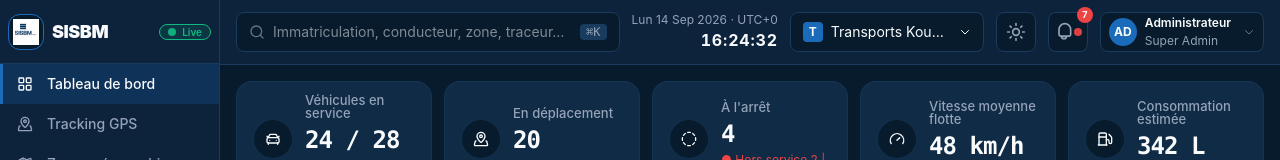
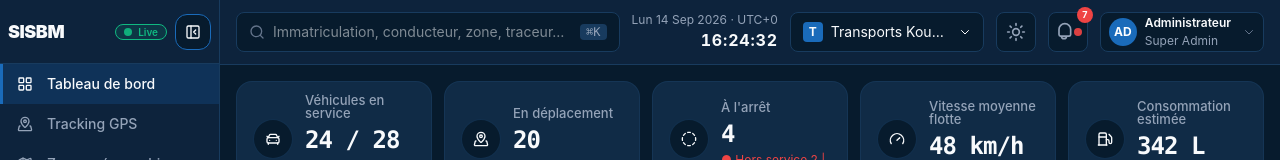
Before and after one commit to Jardel-bot888/maquette_sisbm_core, a React (Vite) app: page / in a window 1280 px wide. Shown: the top 160 px of the page. Built offline with nearby package versions, Linux system fonts and the light colour scheme.

Commit message:
feat(sidebar): bouton de repli en icone a droite du badge Live, suppression du logo

```diff
--- a/src/components/Sidebar.tsx
+++ b/src/components/Sidebar.tsx
@@ -1,7 +1,6 @@
 // ─── Barre de navigation latérale SISBM CORE ──────────────────────────────────
 import { useState } from "react";
-import { Shield } from "lucide-react";
-import logoUrl from "../../image/logo.png";
+import { PanelLeftClose, PanelLeftOpen, Shield } from "lucide-react";
 import { C, tierOrder, va } from "@/theme";
 import { navItems, userTier } from "@/data/mock";
 import { BlinkDot } from "@/ui";
@@ -13,22 +12,11 @@ export default function Sidebar({ active, setActive, tier = userTier }: { active
       className="flex flex-col h-full border-r transition-all duration-300 shrink-0"
       style={{ width: collapsed ? 56 : 220, minWidth: collapsed ? 56 : 220, background: C.sideBg, borderColor: C.sideBorder }}
     >
-      {/* Bandeau aligné sur la hauteur de la navbar (h-16) : emplacement UNIQUE de la
-          marque (logo + « SISBM » + badge Live). Le logo fait office de bouton
-          repli/dépli : la marque reste donc visible même en mode replié. */}
+      {/* Bandeau aligné sur la hauteur de la navbar (h-16) : marque « SISBM », badge Live
+          puis bouton de repli/dépli en bout de rangée (à droite). Plus aucune image de
+          logo : le repli est commandé par une icône, et le bouton reste visible —
+          recentré — en mode replié, seul moyen de redéplier la navigation. */}
       <div className="flex items-center gap-2 h-16 px-2 border-b shrink-0 overflow-hidden" style={{ borderColor: C.sideBorder }}>
-        <button
-          type="button"
-          onClick={() => setCollapsed(!collapsed)}
-          aria-label={collapsed ? "Déplier la navigation" : "Replier la navigation"}
-          aria-expanded={!collapsed}
-          title={collapsed ? "Déplier la navigation" : "Replier la navigation"}
-          className="flex h-9 w-9 items-center justify-center overflow-hidden rounded-xl border shrink-0 cursor-pointer transition-all hover:opacity-90 focus-visible:outline-2 focus-visible:outline-offset-2"
-          style={{ background: C.sideBgAlt, borderColor: collapsed ? C.sideBorder : C.sideAccent }}
-        >
-          <img src={logoUrl} alt="SISBM" className="h-full w-full object-contain p-1" />
-        </button>
-
         {!collapsed && (
           <>
             <span className="font-black text-lg leading-none tracking-tight whitespace-nowrap min-w-0 truncate" style={{ color: C.sideText }}>
@@ -43,6 +31,18 @@ export default function Sidebar({ active, setActive, tier = userTier }: { active
             </span>
           </>
         )}
+
+        <button
+          type="button"
+          onClick={() => setCollapsed(!collapsed)}
+          aria-label={collapsed ? "Déplier la navigation" : "Replier la navigation"}
+          aria-expanded={!collapsed}
+          title={collapsed ? "Déplier la navigation" : "Replier la navigation"}
+          className={`flex h-9 w-9 items-center justify-center rounded-xl border shrink-0 cursor-pointer transition-all hover:opacity-90 focus-visible:outline-2 focus-visible:outline-offset-2${collapsed ? " mx-auto" : ""}`}
+          style={{ background: C.sideBgAlt, borderColor: collapsed ? C.sideBorder : C.sideAccent, color: C.sideText }}
+        >
+          {collapsed ? <PanelLeftOpen className="h-4 w-4" /> : <PanelLeftClose className="h-4 w-4" />}
+        </button>
       </div>
 
       <nav className="flex-1 overflow-y-auto pb-4">
```
Also changed, not shown: src/components/Header.tsx (+5 -5 lines).
